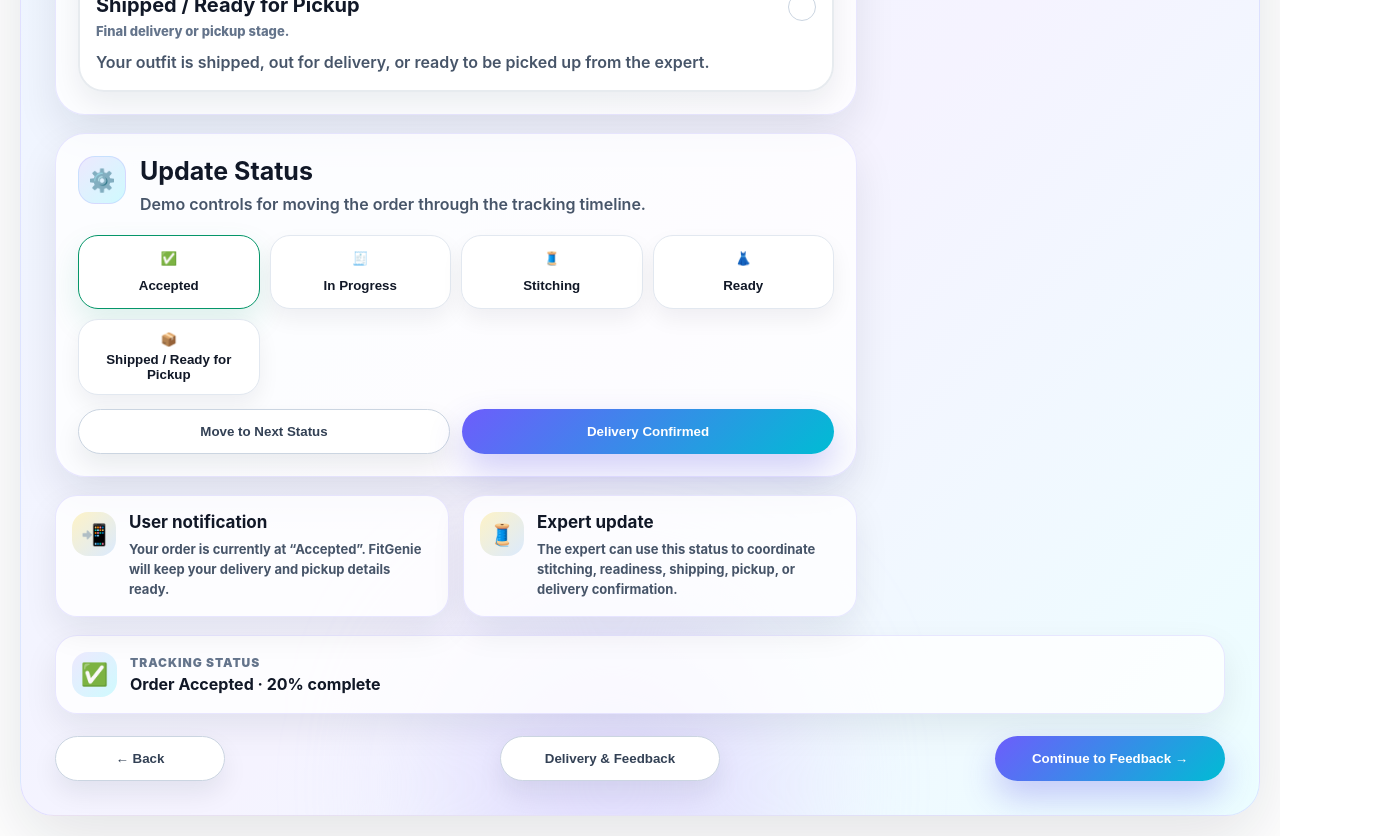
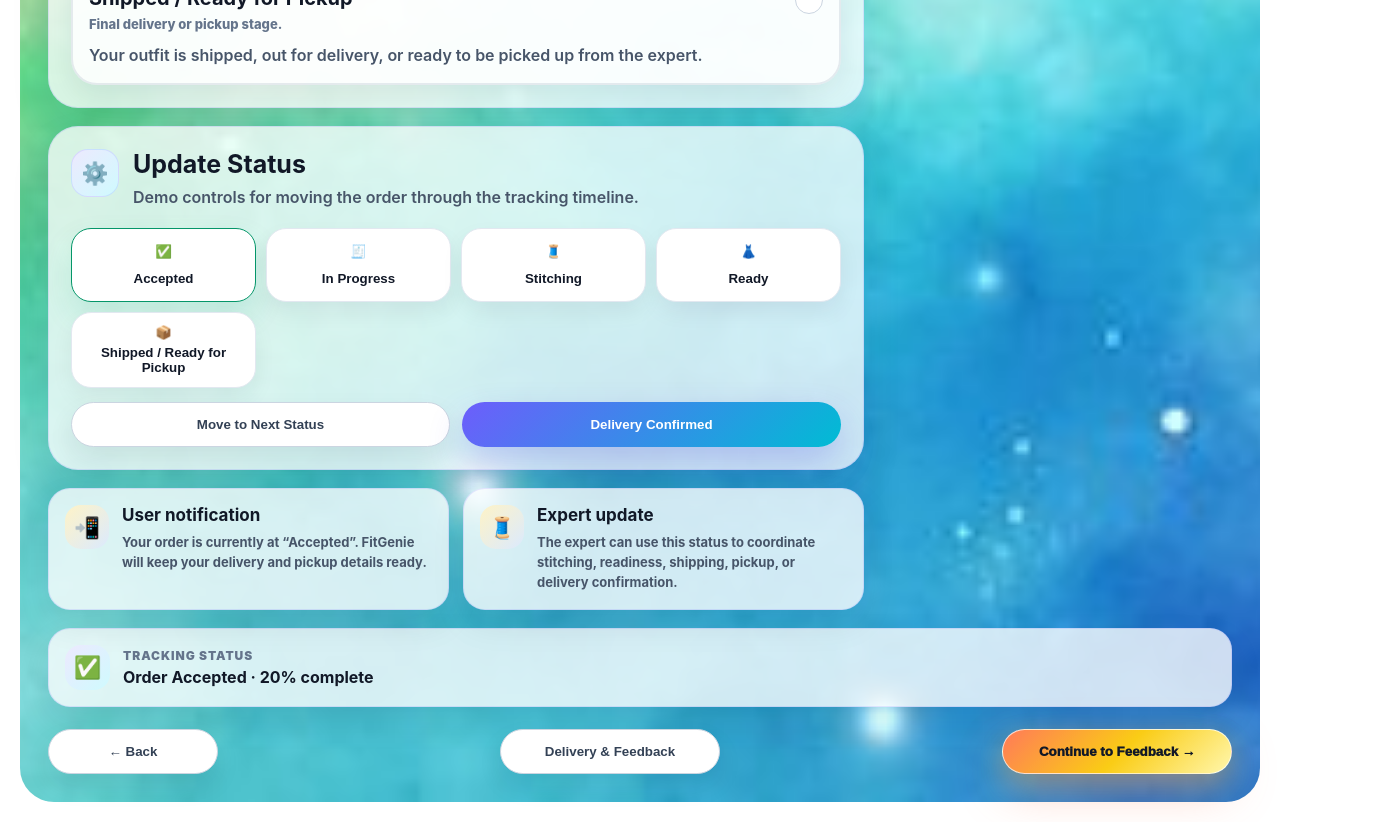
Before and after one commit to JP1320/FitGenie, a React (Vite) app in the folder frontend/: page /tracking in a window 1280 px wide. Shown: the part 1740-2576 px from the top of the page, 1400 px wide, since content can reach past the window. Built offline with nearby package versions, Linux system fonts and the light colour scheme; no server answers.

Commit message:
Update TrackingPage.jsx

```diff
--- a/frontend/src/pages/TrackingPage.jsx
+++ b/frontend/src/pages/TrackingPage.jsx
@@ -603,17 +603,19 @@ export default function TrackingPage() {
 
 const styles = {
   page: {
-    position: "relative",
-    minHeight: "calc(100vh - 40px)",
-    overflow: "hidden",
+    minHeight: "calc(100vh - 110px)",
+    display: "grid",
+    placeItems: "center",
+    padding: "28px",
     borderRadius: "34px",
-    padding: "34px",
-    color: "#14213d",
-    background:
-      "linear-gradient(135deg, #fff7ed 0%, #eef6ff 40%, #f5f3ff 72%, #ecfeff 100%)",
-    border: "1px solid rgba(109, 93, 252, 0.14)",
-    boxShadow: "0 24px 70px rgba(15, 23, 42, 0.12)",
+
+    backgroundImage: "url('/rainbow-cloud-bg.png?v=4')",
+    backgroundSize: "cover",
+    backgroundPosition: "center center",
+    backgroundRepeat: "no-repeat",
+    backgroundColor: "#ffffff",
   },
+
   glowOne: {
     position: "absolute",
     width: "360px",
@@ -1177,13 +1179,13 @@ const styles = {
   },
   nextButton: {
     minWidth: "230px",
-    border: "0",
+    border: "1px solid rgba(255,255,255,0.72)",
     borderRadius: "999px",
     padding: "14px 24px",
-    background: "linear-gradient(135deg, #6d5dfc, #00bcd4)",
-    color: "#ffffff",
-    fontWeight: 900,
+    background: "linear-gradient(135deg, #ff7a59 0%, #facc15 52%, #fff7ad 100%)",
+    color: "#111827",
+    fontWeight: 950,
     cursor: "pointer",
-    boxShadow: "0 16px 34px rgba(79, 70, 229, 0.28)",
+    boxShadow: "0 18px 45px rgba(255,122,89,0.34), 0 8px 24px rgba(250,204,21,0.24)",
   },
 };
```
